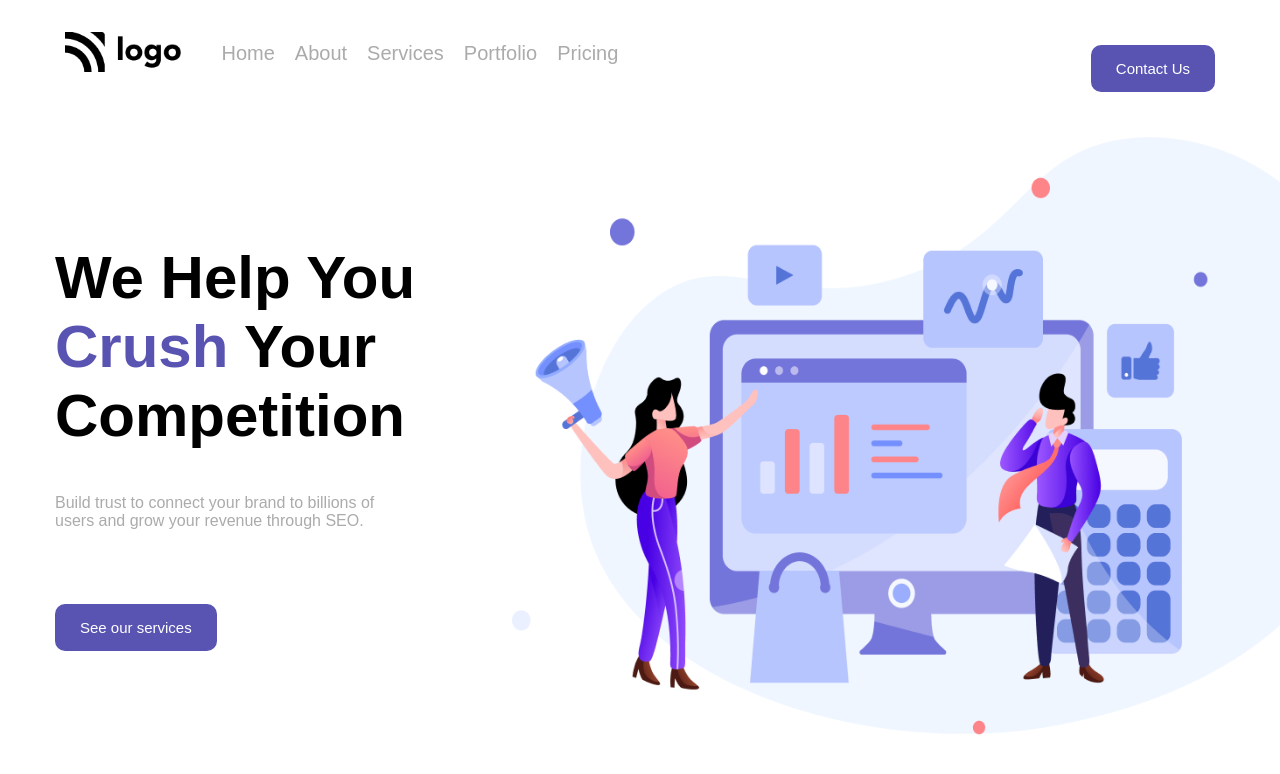
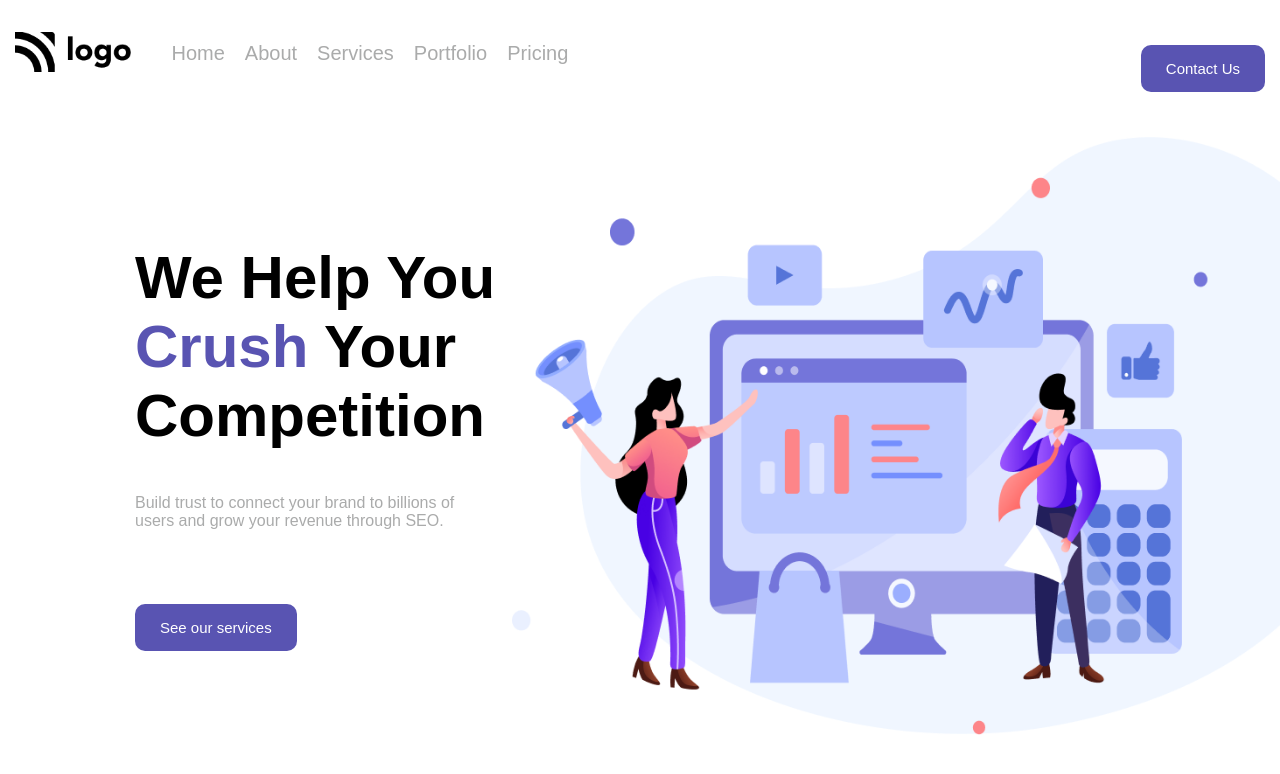
Before and after one commit to Jitesh-Gadage16/Live-Class-Project-04, a plain HTML site: page index.html in a window 1280 px wide. Drawn offline with Linux system fonts and the light colour scheme.

Commit message:
output screenshot added

```diff
--- a/style.css
+++ b/style.css
@@ -11,7 +11,7 @@
 nav.navbar-container {
     display: flex;
     justify-content: center;
-    width: 1150px;
+    width: 1250px;
     align-items: center;
     margin: 0 auto;
     padding: 15px 0;
@@ -57,7 +57,7 @@ h1.heading-text span {
     display: flex;
     justify-content: space-between;
     align-items: center;
-    /* width: 1150px; */
+    /* width: 1250px; */
     /* margin: 0 auto; */
     height: 85vh;
     position: relative;
@@ -81,7 +81,7 @@ h1.heading-text span {
     flex-direction: column;
     justify-content: space-evenly;
     /* align-items: center; */
-    margin-left: 55px;
+    margin-left: 135px;
 }
 
 h1.heading-text {
```
Also changed, not shown: assets/Screenshot-2.png (added), assets/screenshot-1.png (added).
